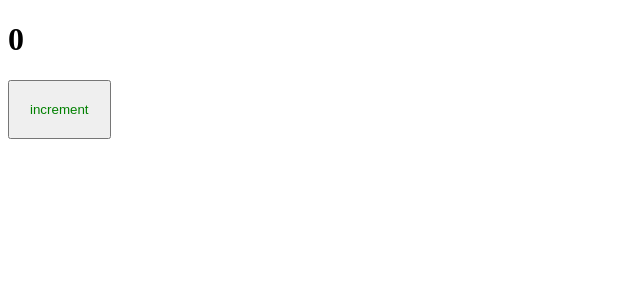
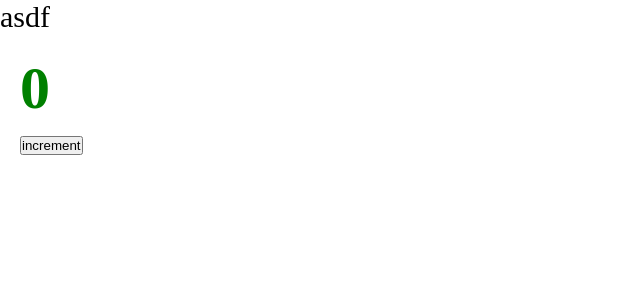
Before and after one commit to Kasaklalita/production-project, a React app: page / in a window 1280 px wide. Shown: the top 300 px of the page, without its empty margins (0-640 px from the left). Built offline with nearby package versions, Linux system fonts and the light colour scheme.

Commit message:
Css модули

```diff
--- a/package.json
+++ b/package.json
@@ -19,6 +19,7 @@
     "@types/webpack-dev-server": "^4.7.2",
     "css-loader": "^6.8.1",
     "html-webpack-plugin": "^5.5.0",
+    "mini-css-extract-plugin": "^2.7.6",
     "sass": "^1.63.3",
     "sass-loader": "^13.3.2",
     "style-loader": "^3.3.3",
--- /dev/null
+++ b/src/App.tsx
@@ -0,0 +1,11 @@
+import { Counter } from "./components/Counter";
+import "./index.scss";
+
+export default function App() {
+  return (
+    <div className="app">
+      asdf
+      <Counter />
+    </div>
+  );
+}
--- a/src/components/Counter.scss
+++ b/src/components/Counter.module.scss
@@ -1,4 +1,4 @@
-button {
+.btn {
   padding: 20px;
   color: green;
 }
--- a/src/components/Counter.tsx
+++ b/src/components/Counter.tsx
@@ -1,5 +1,5 @@
 import { useState } from "react";
-import "./Counter.scss";
+import classes from "./Counter.module.scss";
 
 export const Counter = () => {
   const [count, setCount] = useState(0);
@@ -9,7 +9,7 @@
   };
 
   return (
-    <div>
+    <div className={classes.btn}>
       <h1>{count}</h1>
       <button onClick={increment}>increment</button>
     </div>
--- /dev/null
+++ b/src/index.scss
@@ -0,0 +1,9 @@
+* {
+  margin: 0;
+  padding: 0;
+  box-sizing: border-box;
+}
+
+.app {
+  font-size: 30px;
+}
--- a/src/index.tsx
+++ b/src/index.tsx
@@ -1,9 +1,4 @@
 import { render } from "react-dom";
-import { Counter } from "./components/Counter";
+import App from "./App";
 
-render(
-  <div>
-    <Counter />
-  </div>,
-  document.getElementById("root")
-);
+render(<App />, document.getElementById("root"));
```
Also changed, not shown: src/global.d.ts (added, +7 -0 lines), 4 other files (tests, documents, lock files or other folders).
